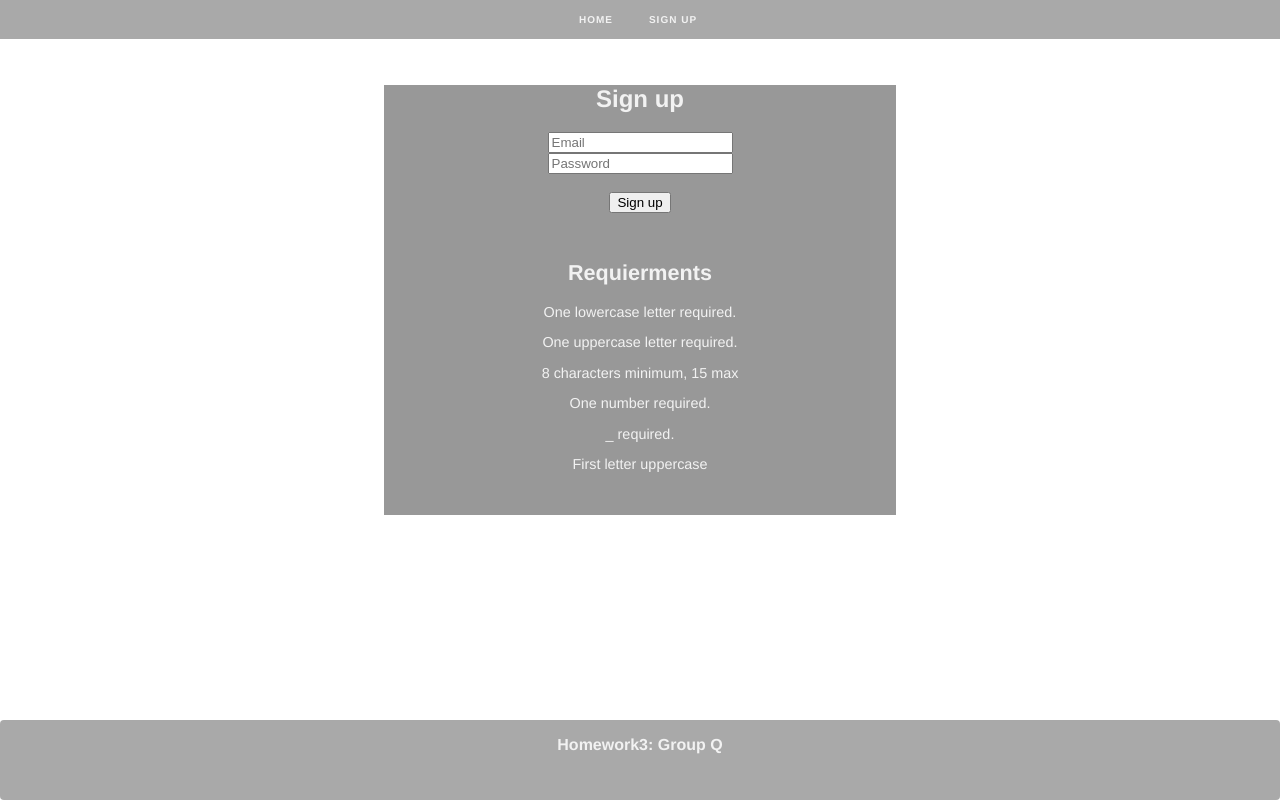
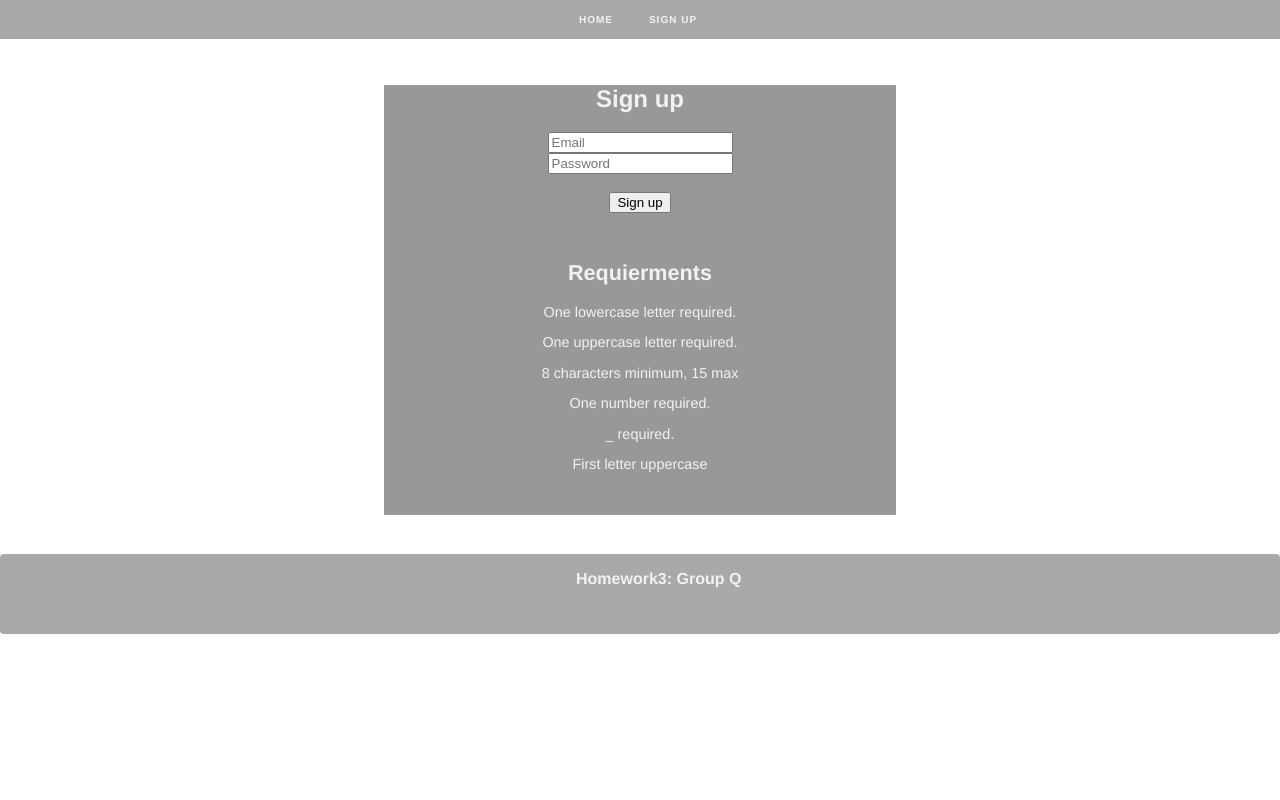
Before and after one commit to anettparismaa/WAD_Homework3, a Vue app in the folder hw3/: page /#/signup in a window 1280 px wide. Built offline with nearby package versions, Linux system fonts and the light colour scheme.

Commit message:
footer on signup page

```diff
--- a/hw3/src/components/Footer.vue
+++ b/hw3/src/components/Footer.vue
@@ -13,12 +13,17 @@
   <style scoped>
 
   .footer {
-    position: fixed;
+    display: flex;
     background-color: rgb(85,85,85, 0.502);
+    margin-bottom: -40px;
     bottom: 0;
     height: 10%;
     width: 100%;
     border-radius: 0.25em;
+  }
+
+  .footer p {
+    padding-left: 45%;
   }
 
   p {
--- a/hw3/src/components/ProductCompoTwo.vue
+++ b/hw3/src/components/ProductCompoTwo.vue
@@ -39,7 +39,7 @@ export default {
 
 <style scoped>
 .item {
-    background: rgb(128, 183, 235);
+    background: rgb(85, 85, 85, 0.502);
     margin-bottom: 5px;
     padding: 3px 5px;
 }
@@ -65,7 +65,7 @@ export default {
 
 .date {
     font-weight: bold;
-    color: #860CE8;
+    color: hwb(141 59% 4%);
     float: right;
     margin: 0;
 }
@@ -105,10 +105,6 @@ article header{
     width: 100%;
 }
 
-.post{
-
-}
-
 #like {
     float: left;
     padding: 0.5rem 2rem;
--- a/hw3/src/views/HomeView.vue
+++ b/hw3/src/views/HomeView.vue
@@ -105,11 +105,7 @@ aside {
 main {
     width: 60%;
 }
-body{
-  min-height: 100%;
-  display: grid;
-  grid-template-rows: 1fr auto;
-}
+
 
 b-button {
     padding: 1rem 4rem;
--- a/hw3/src/views/SignUpView.vue
+++ b/hw3/src/views/SignUpView.vue
@@ -27,6 +27,7 @@
   width: 40%;
   align-items: center;
   padding-top: 2%;
+  padding-bottom: 3%;
 }
 
 
```
